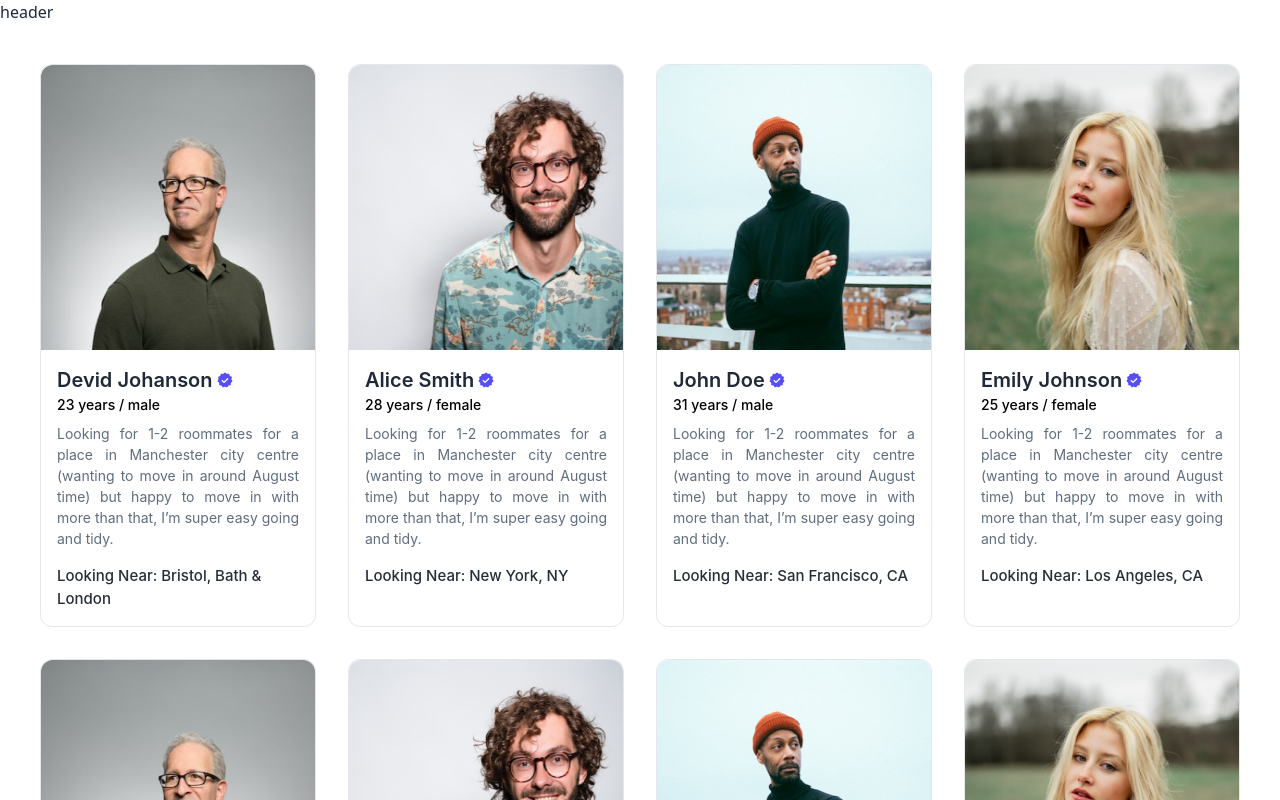
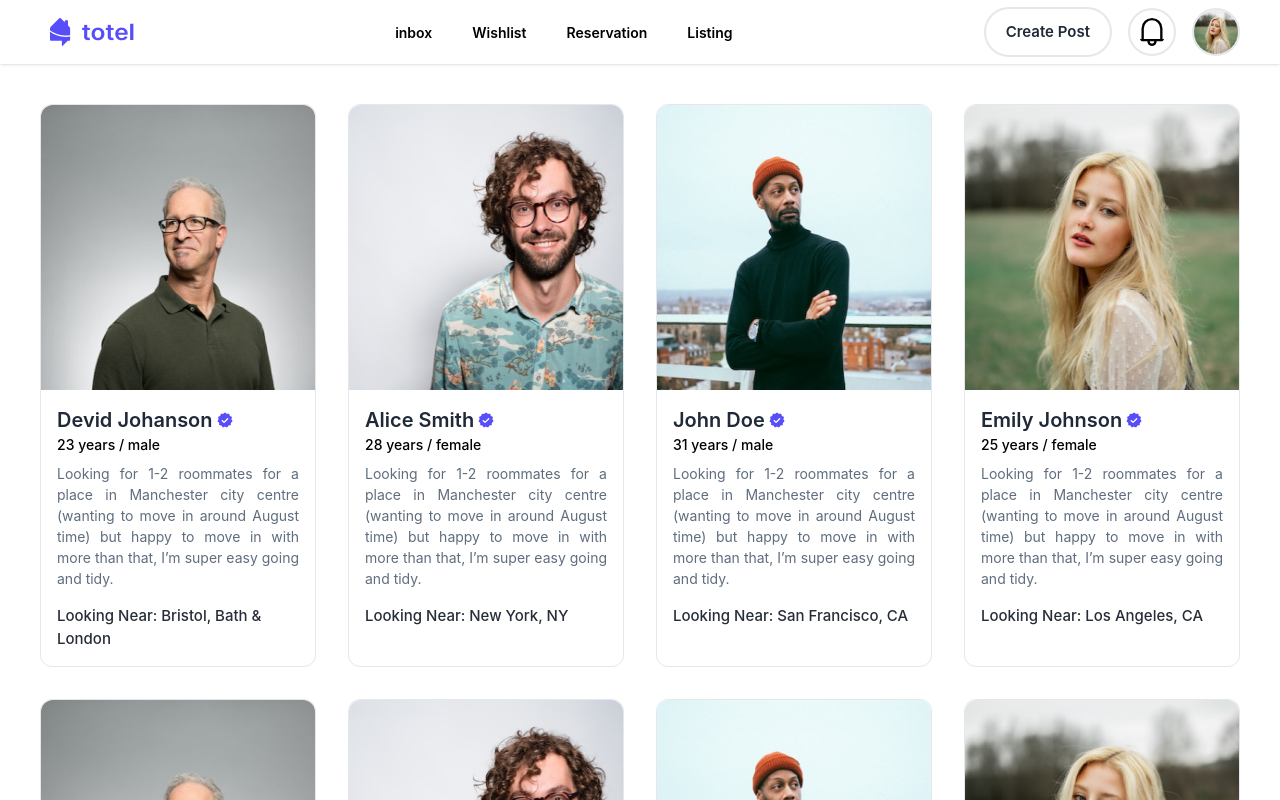
Before and after one commit to AbuRaihan1/totel-landing-page, a React (Create React App) app: page / in a window 1280 px wide. Shown: the top 800 px of the page. Built offline with nearby package versions, Linux system fonts and the light colour scheme.

Commit message:
added header

```diff
--- a/package.json
+++ b/package.json
@@ -8,6 +8,7 @@
     "@testing-library/user-event": "^13.5.0",
     "react": "^18.2.0",
     "react-dom": "^18.2.0",
+    "react-icons": "^4.10.1",
     "react-router-dom": "^6.14.2",
     "react-scripts": "5.0.1",
     "web-vitals": "^2.1.4"
--- a/src/Header/Header.css
+++ b/src/Header/Header.css
@@ -0,0 +1,4 @@
+.hover-icon:hover {
+    /* Set the color for the icon on hover */
+    color: blue;
+  }
--- a/src/Header/Header.js
+++ b/src/Header/Header.js
@@ -1,11 +1,44 @@
-import React from 'react';
+import React from "react";
+import { Link } from "react-router-dom";
+import totelLogo from "../assets/images/totelLogo.png";
+import { GrNotification } from "react-icons/gr";
+import userAvatar from "../assets/images/image4.png";
+import './Header.css'
+const Header = () => {
+  const navLinks = ["inbox", "Wishlist", "Reservation", "Listing"];
+  return (
+    <div className="px-10 bg-white shadow">
+      <nav className="flex justify-between items-center">
+        <Link>
+          <img src={totelLogo} alt="" />
+        </Link>
+        <ul className="flex items-center ">
+          {navLinks.map((link) => (
+            <li className="p-5">
+              <Link
+                href="#"
+                className=" text-black font-inter text-[14px] font-[600]"
+              >
+                {link}
+              </Link>
+            </li>
+          ))}
+        </ul>
 
-const Header = () => {
-    return (
-        <div>
-            header
+        <div className="flex  items-center gap-4">
+          <button className="px-5 py-3  border-2 font-inter text-[15px] font-[600] rounded-full hover:bg-indigo-700 hover:text-white hover:border-transparent">
+            Create Post
+          </button>
+          <GrNotification color="red" className="cursor-pointer hover:bg-indigo-700 hover-icon border-2 h-12 w-12 rounded-full p-2" />
+          <img
+            src={userAvatar}
+            alt=""
+            className="h-12 w-12 border-2 rounded-full cursor-pointer"
+          />
         </div>
-    );
+      </nav>
+    </div>
+  );
 };
 
 export default Header;
```
Also changed, not shown: 1 other file (tests, documents, lock files or other folders).
